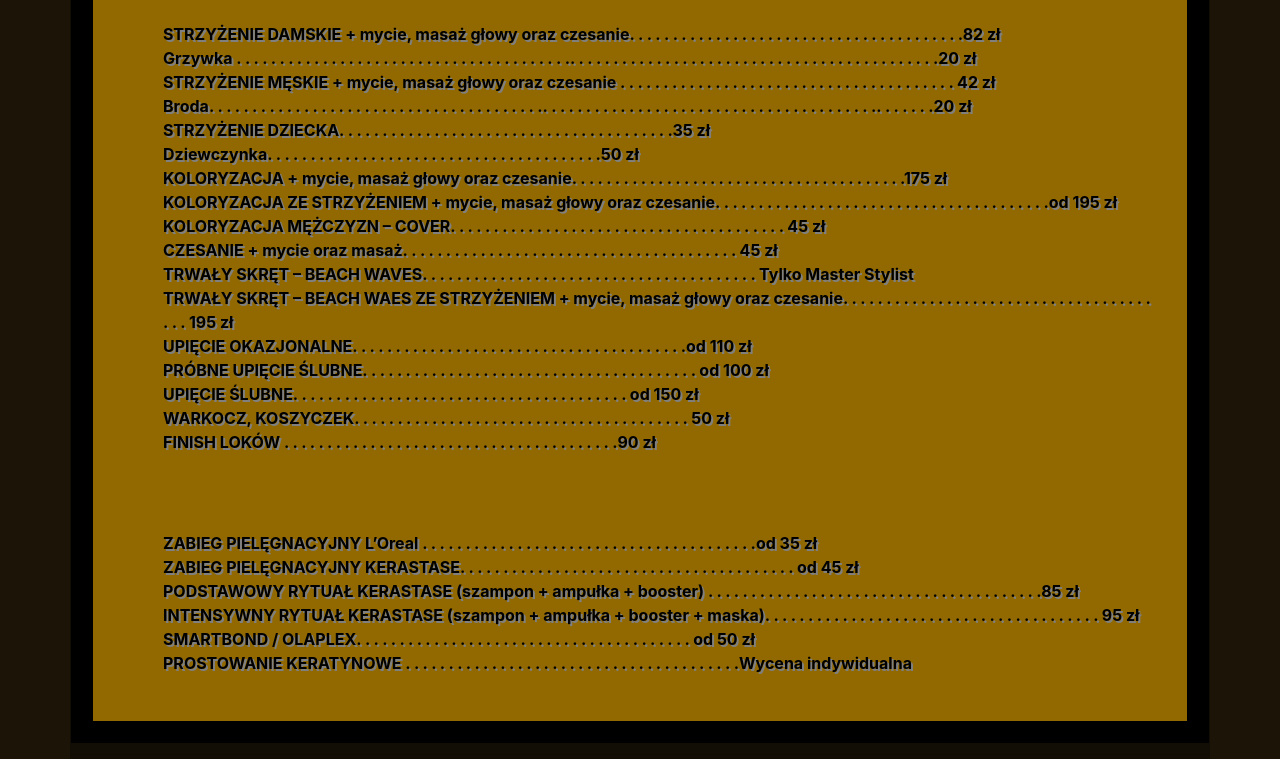
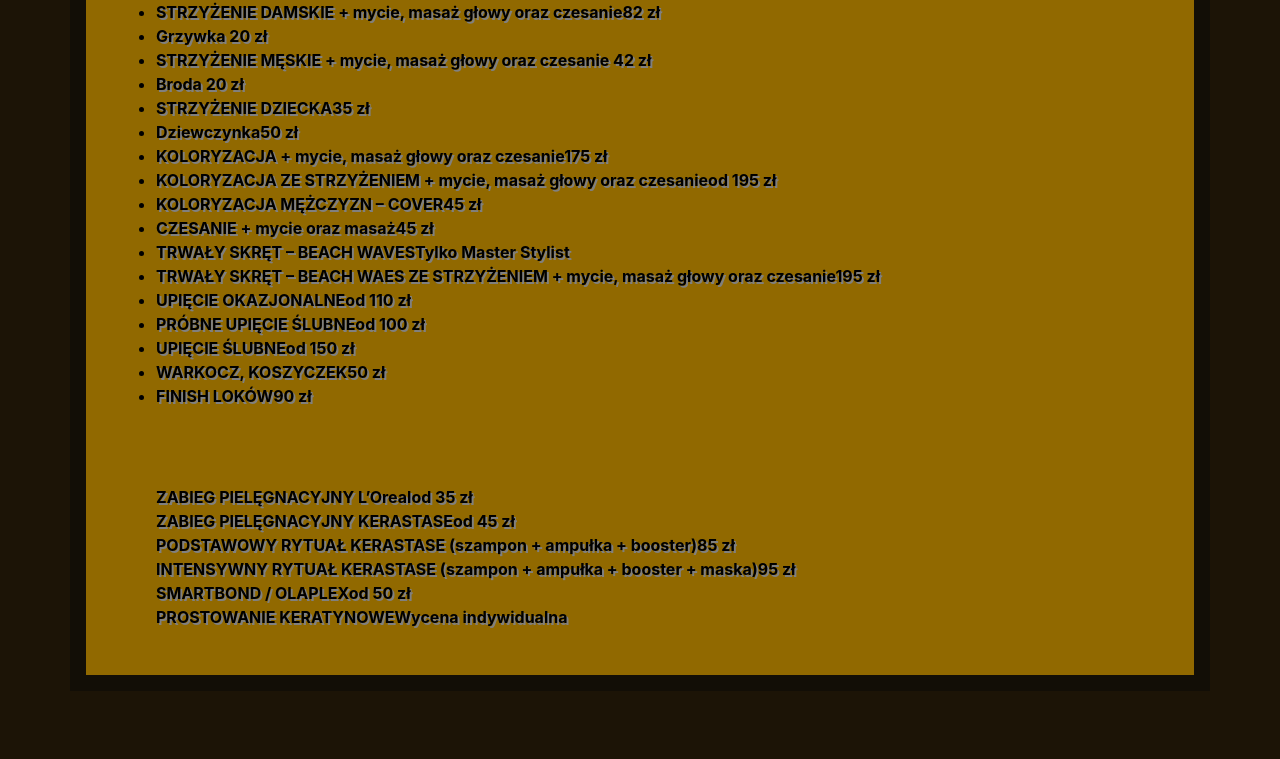
Before and after one commit to kuna3d/CS50WEB, a plain HTML site: page lesson1/project0/cennik.html in a window 1280 px wide. Shown: the part 200-959 px from the top of the page. After the commit the page ends 891 px from the top, so only its background shows below. Drawn offline with nearby package versions, Linux system fonts and the light colour scheme.

Commit message:
BRAKUJE SCSS

```diff
--- a/lesson1/project0/cennik.html
+++ b/lesson1/project0/cennik.html
@@ -9,7 +9,7 @@
   </head>
 
   <body>
-    <div class="container w-80 p-3">
+
       <nav class="navbar navbar-expand-lg navbar-dark bg-dark">
         <a class="nav-item nav-link" href="index.html">Fryzjer w Bramie<img src="img/logo.png" width=50px> </a>
         <a class="nav-item nav-link" href="onas.html">O nas</a>
@@ -17,41 +17,40 @@
         <a class="nav-item nav-link" href="Rezerwacje.html">Rezerwacja</a>
         <a class="nav-item nav-link" href="cennik.html">Cennik</a>
       </nav>
-      <div class="row">
-          <div class="col-lg-12 col-sm-12">
+      <div class="container w-80 p-3">
+
           <h1 >Stylist</h1>
           <div class="pricing-desc" >
-              <ul class="pricing-list-3">
-                <li><span>STRZYŻENIE DAMSKIE + mycie, masaż głowy oraz czesanie</span>. . . . . . . . . . . . . . . . . . . . . . . . . . . . . . . . . . . . . . .<span class="price-list">82 zł</span></li>
-                <li><span>Grzywka</span> . . . . . . . . . . . . . . . . . . . . . . . . . . . . . . . . . . . . . . .. . . . . . . . . . . . . . . . . . . . . . . . . . . . . . . . . . . . . . . . . . .<span class="price-list">20 zł</span></li>
-                <li><span>STRZYŻENIE MĘSKIE + mycie, masaż głowy oraz czesanie </span>. . . . . . . . . . . . . . . . . . . . . . . . . . . . . . . . . . . . . . .  <span class="price-list">42 zł</span></li>
-                <li><span>Broda</span>. . . . . . . . . . . . . . . . . . . . . . . . . . . . . . . . . . . . . . .. . . . . . . . . . . . . . . . . . . . . . . . . . . . . . . . . . . . . . .. . . . . . .<span class="price-list">20 zł</span></li>
-                <li><span>STRZYŻENIE DZIECKA</span>. . . . . . . . . . . . . . . . . . . . . . . . . . . . . . . . . . . . . . .<span class="price-list">35 zł</span></li>
-                <li><span>Dziewczynka</span>. . . . . . . . . . . . . . . . . . . . . . . . . . . . . . . . . . . . . . .<span class="price-list">50 zł</span></li>
-                <li><span>KOLORYZACJA + mycie, masaż głowy oraz czesanie</span>. . . . . . . . . . . . . . . . . . . . . . . . . . . . . . . . . . . . . . .<span class="price-list">175 zł</span></li>
-                <li><span>KOLORYZACJA ZE STRZYŻENIEM + mycie, masaż głowy oraz czesanie</span>. . . . . . . . . . . . . . . . . . . . . . . . . . . . . . . . . . . . . . .<span class="price-list">od 195 zł</span></li>
-                <li><span>KOLORYZACJA MĘŻCZYZN &#8211; COVER</span>. . . . . . . . . . . . . . . . . . . . . . . . . . . . . . . . . . . . . . . <span class="price-list">45 zł</span></li>
-                <li><span>CZESANIE + mycie oraz masaż</span>. . . . . . . . . . . . . . . . . . . . . . . . . . . . . . . . . . . . . . . <span class="price-list">45 zł</span></li>
-                <li><span>TRWAŁY SKRĘT – BEACH WAVES</span>. . . . . . . . . . . . . . . . . . . . . . . . . . . . . . . . . . . . . . . <span class="price-list">Tylko Master Stylist</span></li>
-                <li><span>TRWAŁY SKRĘT – BEACH WAES ZE STRZYŻENIEM + mycie, masaż głowy oraz czesanie</span>. . . . . . . . . . . . . . . . . . . . . . . . . . . . . . . . . . . . . . . <span class="price-list">195 zł</span></li>
-                <li><span>UPIĘCIE OKAZJONALNE</span>. . . . . . . . . . . . . . . . . . . . . . . . . . . . . . . . . . . . . . .<span class="price-list">od 110 zł</span></li>
-                <li><span>PRÓBNE UPIĘCIE ŚLUBNE</span>. . . . . . . . . . . . . . . . . . . . . . . . . . . . . . . . . . . . . . . <span class="price-list">od 100 zł</span></li>
-                <li><span>UPIĘCIE ŚLUBNE</span>. . . . . . . . . . . . . . . . . . . . . . . . . . . . . . . . . . . . . . . <span class="price-list">od 150 zł</span></li>
-                <li><span>WARKOCZ, KOSZYCZEK</span>. . . . . . . . . . . . . . . . . . . . . . . . . . . . . . . . . . . . . . . <span class="price-list">50 zł</span></li>
-                <li><span>FINISH LOKÓW</span> . . . . . . . . . . . . . . . . . . . . . . . . . . . . . . . . . . . . . . .<span class="price-list">90 zł</span></li>
+              <ul>
+                <li class="name"><span>STRZYŻENIE DAMSKIE + mycie, masaż głowy oraz czesanie</span><span class="price">82 zł</span></li>
+                <li><span>Grzywka</span>  <span class="price">20 zł</span></li>
+                <li><span>STRZYŻENIE MĘSKIE + mycie, masaż głowy oraz czesanie </span>  <span class="price-list">42 zł</span></li>
+                <li><span>Broda</span> <span class="price-list">20 zł</span></li>
+                <li><span>STRZYŻENIE DZIECKA</span><span class="price">35 zł</span></li>
+                <li><span>Dziewczynka</span><span class="price">50 zł</span></li>
+                <li><span>KOLORYZACJA + mycie, masaż głowy oraz czesanie</span><span class="price-list">175 zł</span></li>
+                <li><span>KOLORYZACJA ZE STRZYŻENIEM + mycie, masaż głowy oraz czesanie</span><span class="price-list">od 195 zł</span></li>
+                <li><span>KOLORYZACJA MĘŻCZYZN &#8211; COVER</span><span class="price-list">45 zł</span></li>
+                <li><span>CZESANIE + mycie oraz masaż</span><span class="price-list">45 zł</span></li>
+                <li><span>TRWAŁY SKRĘT – BEACH WAVES</span><span class="price-list">Tylko Master Stylist</span></li>
+                <li><span>TRWAŁY SKRĘT – BEACH WAES ZE STRZYŻENIEM + mycie, masaż głowy oraz czesanie</span><span class="price-list">195 zł</span></li>
+                <li><span>UPIĘCIE OKAZJONALNE</span><span class="price-list">od 110 zł</span></li>
+                <li><span>PRÓBNE UPIĘCIE ŚLUBNE</span><span class="price-list">od 100 zł</span></li>
+                <li><span>UPIĘCIE ŚLUBNE</span><span class="price-list">od 150 zł</span></li>
+                <li><span>WARKOCZ, KOSZYCZEK</span><span class="price-list">50 zł</span></li>
+                <li><span>FINISH LOKÓW</span><span class="price-list">90 zł</span></li>
               </ul>
               <p>&nbsp;</p>
               <ol class="pricing-list-3">
-                <li><span>ZABIEG PIELĘGNACYJNY L&#8217;Oreal</span> . . . . . . . . . . . . . . . . . . . . . . . . . . . . . . . . . . . . . . .<span class="price-list">od 35 zł</span></li>
-                <li><span>ZABIEG PIELĘGNACYJNY KERASTASE</span>. . . . . . . . . . . . . . . . . . . . . . . . . . . . . . . . . . . . . . . <span class="price-list">od 45 zł</span></li>
-                <li><span>PODSTAWOWY RYTUAŁ KERASTASE (szampon + ampułka + booster)</span> . . . . . . . . . . . . . . . . . . . . . . . . . . . . . . . . . . . . . . .<span class="price-list">85 zł</span></li>
-                <li><span>INTENSYWNY RYTUAŁ KERASTASE (szampon + ampułka + booster + maska)</span>. . . . . . . . . . . . . . . . . . . . . . . . . . . . . . . . . . . . . . . <span class="price-list">95 zł</span></li>
-                <li><span>SMARTBOND / OLAPLEX</span>. . . . . . . . . . . . . . . . . . . . . . . . . . . . . . . . . . . . . . . <span class="price-list">od 50 zł</span></li>
-                <li><span>PROSTOWANIE KERATYNOWE</span> . . . . . . . . . . . . . . . . . . . . . . . . . . . . . . . . . . . . . . .<span class="price-list">Wycena indywidualna</span></li>
+                <li><span>ZABIEG PIELĘGNACYJNY L&#8217;Oreal</span><span class="price-list">od 35 zł</span></li>
+                <li><span>ZABIEG PIELĘGNACYJNY KERASTASE</span><span class="price-list">od 45 zł</span></li>
+                <li><span>PODSTAWOWY RYTUAŁ KERASTASE (szampon + ampułka + booster)</span><span class="price-list">85 zł</span></li>
+                <li><span>INTENSYWNY RYTUAŁ KERASTASE (szampon + ampułka + booster + maska)</span><span class="price-list">95 zł</span></li>
+                <li><span>SMARTBOND / OLAPLEX</span><span class="price-list">od 50 zł</span></li>
+                <li><span>PROSTOWANIE KERATYNOWE</span><span class="price-list">Wycena indywidualna</span></li>
               </ol>
           </div>
-	       </div>
-	     </div>
+
     </div>
 
   </body>
--- a/lesson1/project0/style.css
+++ b/lesson1/project0/style.css
@@ -4,7 +4,20 @@
   }
 }
 
+.card-text {
+  color: black;
+  text-align: center;
+  letter-spacing: 1px;
+  line-height: 1;
+  font-family: Arial, Helvetica, sans-serif;
+  font-style: italic;
+  font-size: 13px;
+}
 
+.card-img-toop {
+
+margin: 0px 0 0 150px;
+}
 
 h1 {
   color: #ffffff;
@@ -16,14 +29,16 @@ h1 {
   padding: 30px;
   text-shadow:2px 2px grey;
   font-weight: bold;
+  }
 
+
+.pricing-list-3 {
+  color: #000000;
+  list-style: none;
 
 }
 
-.pricing-list-3 {
-  color: #000000;
-  list-style: none
-}
+
 
 p {
   color: white;
@@ -35,8 +50,6 @@ p {
   font-style: italic;
   font-size: 25px;
 }
-
-
 
 body {
   background-color: #1c1406;
```
Also changed, not shown: lesson1/project0/index.html (+2 -1 lines), lesson1/project0/onas.html (+34 -16 lines), lesson1/project0/rezerwacje.html (+3 -6 lines), lesson1/project0/uslugi.html (+41 -3 lines), lesson1/project0/img/calendar.jpg (added), lesson1/project0/img/dam-ico.png (added), lesson1/project0/img/man-ico.png (added), lesson1/project0/img/model-ico.png (added), lesson1/project0/img/mus-ico.png (added), lesson1/project0/img/strz-ico.png (added), 1 other file.
